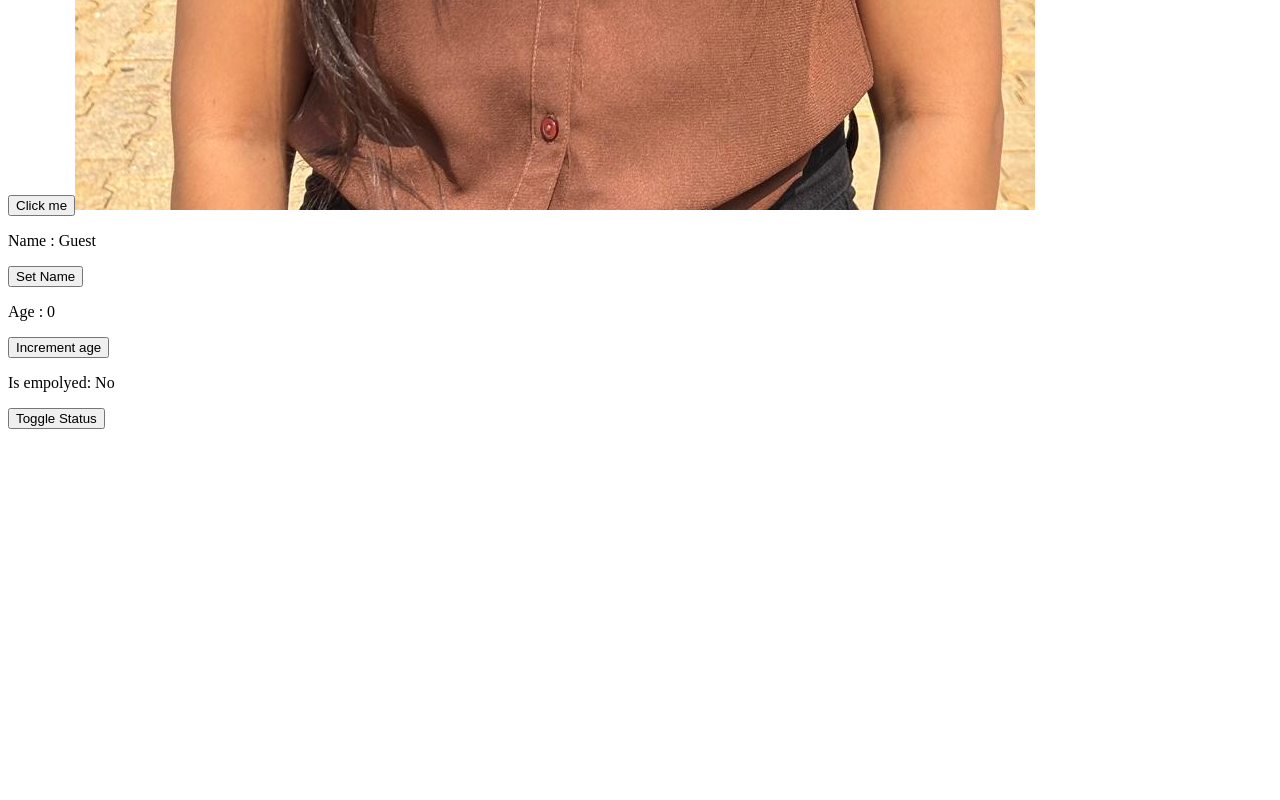
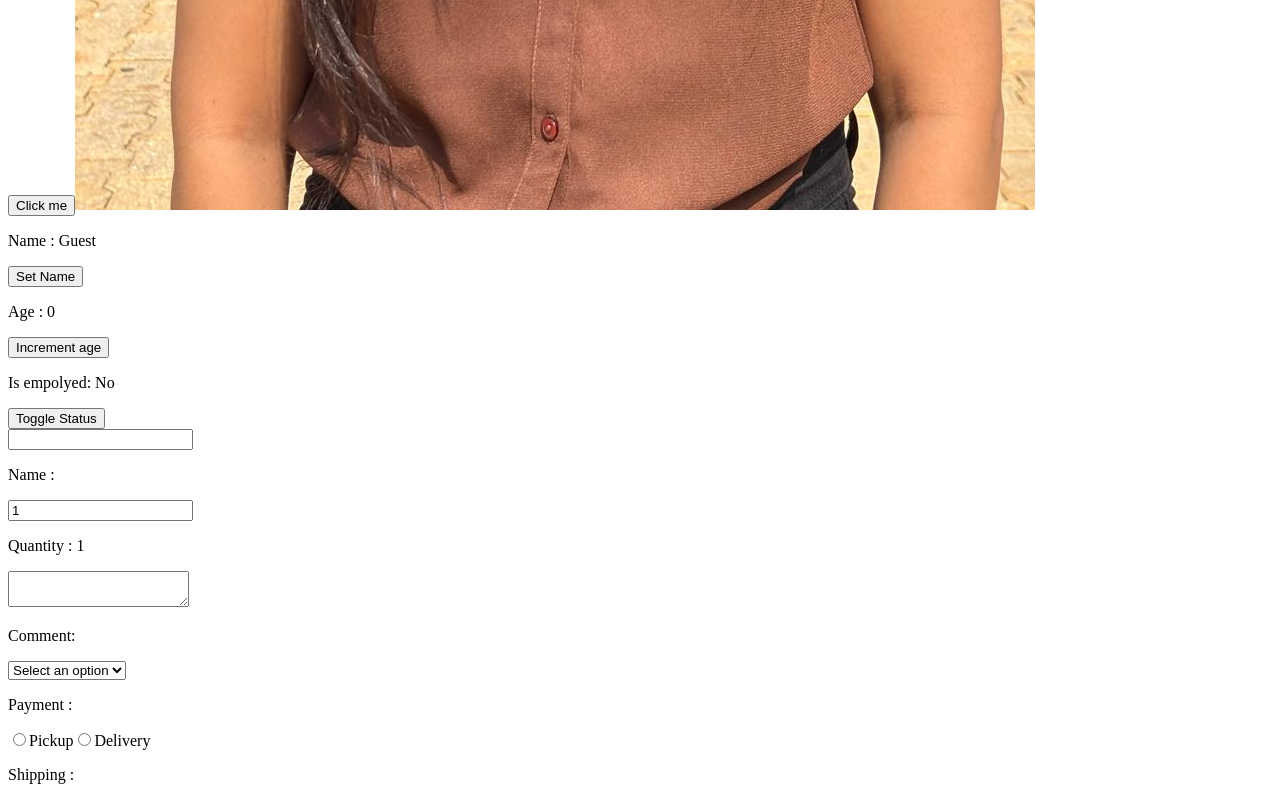
Before and after one commit to SiyaAgrawal95/Webdev, a React (Vite) app in the folder REACT/: page / in a window 1280 px wide. Shown: the part 3520-4320 px from the top of the page. Before the commit the page ends 3957 px from the top, so only its background shows below. Built offline with nearby package versions, Linux system fonts and the light colour scheme.

Commit message:
OnChange

```diff
--- a/REACT/src/App.jsx
+++ b/REACT/src/App.jsx
@@ -9,6 +9,7 @@
 import Click from './My_Components/Click.jsx'
 import ProfilePic from './My_Components/ProfilePic.jsx'
 import Hooks from './My_Components/Hooks.jsx'
+import Onchange from './My_Components/Onchange.jsx'
 
 // props = read-only properties that are shared between components.
 //         A parent component can send data to a child component.
@@ -45,6 +46,7 @@
     <Click></Click>
     <ProfilePic></ProfilePic>
     <Hooks></Hooks>
+    <Onchange></Onchange>
     </>
   );
 }
--- /dev/null
+++ b/REACT/src/My_Components/Onchange.jsx
@@ -0,0 +1,61 @@
+// onChange = event handler used primarily with form elements
+//             ex. <input>, <textarea>, <select>, <radio>
+//             Triggers a function every time the value of the input changes
+
+
+import React,{useState} from 'react';
+
+function Onchange(){
+    const[name,setName] = useState("");
+    const[quantity,setQuantity] = useState(1);
+    const[comment,setComment] = useState("");
+    const[payment,setPayment] = useState("");
+    const[shipping,setShipping] = useState("");
+
+    function handleNameChange(e){
+        setName(e.target.value);
+    }
+
+    function handleQuantityChange(e){
+        setQuantity(e.target.value);
+    }
+
+    function handleCommentChange(e){
+        setComments(e.target.value);
+    }
+
+    function handlePaymentChange(e){
+        setPayment(e.target.value);
+    }
+
+    function handleShippingChange(e){
+        setShipping(e.target.value);
+    }
+
+    return(
+        <div>
+            <input value = {name} onChange = {handleNameChange}></input>
+            <p>Name : {name}</p>
+
+            <input value = {quantity} onChange = {handleQuantityChange} type = "number"></input>
+            <p>Quantity : {quantity}</p>
+
+            <textarea value = {comment} onChange = {handleCommentChange}></textarea>
+            <p>Comment: {comment}</p>
+
+            <select value = {payment} onChange = {handlePaymentChange}>
+                <option value = " " >Select an option</option>
+                <option value = "visa">visa</option>
+                <option value = "MasterCard">MasterCard</option>
+            </select>
+
+            <p>Payment : {payment}</p>
+
+            <label><input type="radio" value = "Pick up" checked = {shipping==="Pick up"} onChange = {handleShippingChange}></input>Pickup</label>
+            <label><input type="radio" value = "Delivery" checked = {shipping==="Delivery"} onChange = {handleShippingChange}></input>Delivery</label>
+            <p>Shipping : {shipping}</p>
+        </div>
+    );
+}
+
+export default Onchange
```
